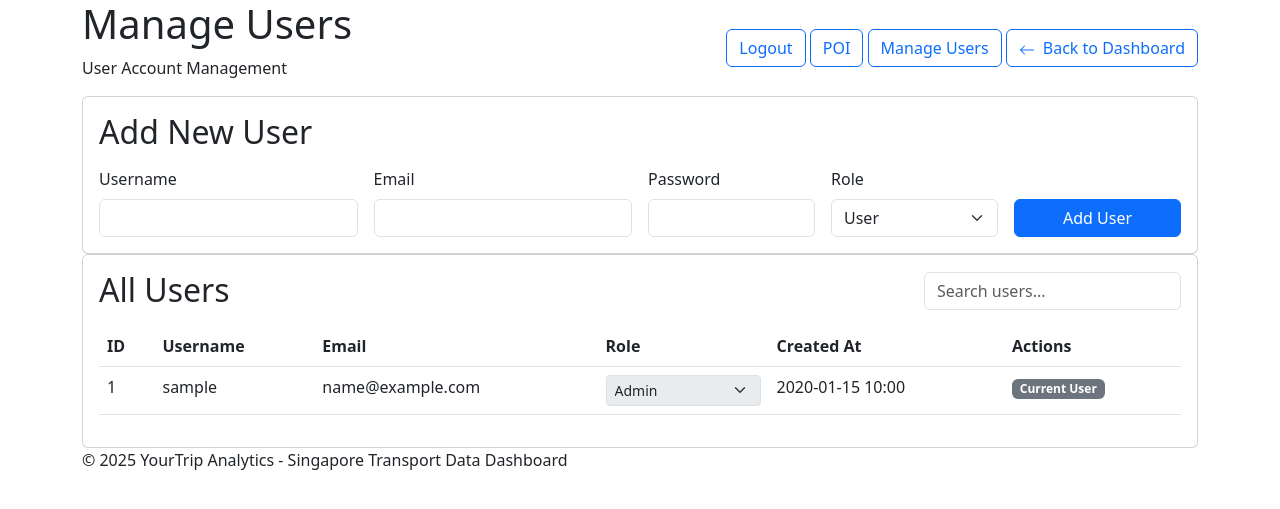
After one commit to LohKaiChuin/inf2003, a PHP site: page /manage_users.php in a window 1280 px wide. The commit adds this page. Shown: the top 509 px of the page. Run offline with PHP 8.4, Linux system fonts and the light colour scheme; the visitor is signed in with stand-in values (Sample User, id 1); tables that the repository leaves empty or names only in its code hold one stand-in row (values such as "Sample post").

Commit message:
manage users

```diff
--- a/inc/navbar.inc.php
+++ b/inc/navbar.inc.php
@@ -1,6 +1,7 @@
 <nav>
     <a href="logout.php" class="btn btn-outline-primary">Logout</a>
     <a href="poi.php" class="btn btn-outline-primary">POI</a>
+    <a href="manage_users.php" class="btn btn-outline-primary">Manage Users</a>
 
     <a href="index.php" class="btn btn-outline-primary">
     <svg width="16" height="16" fill="currentColor" class="me-2" viewBox="0 0 16 16">
--- /dev/null
+++ b/manage_users.php
@@ -0,0 +1,370 @@
+<?php
+session_start();
+
+// Check if user is logged in and is an admin
+if (!isset($_SESSION['user_id']) || $_SESSION['role'] !== 'admin') {
+    header('Location: login.php');
+    exit();
+}
+
+require_once 'config.php';
+
+// Handle AJAX requests for user operations
+if ($_SERVER['REQUEST_METHOD'] === 'POST' && isset($_POST['action'])) {
+    header('Content-Type: application/json');
+
+    try {
+        $pdo = getDBConnection();
+        $response = ['success' => false, 'message' => ''];
+
+        switch ($_POST['action']) {
+            case 'delete':
+                $userId = intval($_POST['user_id']);
+
+                // Prevent admin from deleting themselves
+                if ($userId === $_SESSION['user_id']) {
+                    $response['message'] = 'You cannot delete your own account';
+                    break;
+                }
+
+                $stmt = $pdo->prepare("DELETE FROM users WHERE id = ?");
+                $stmt->execute([$userId]);
+
+                $response['success'] = true;
+                $response['message'] = 'User deleted successfully';
+                break;
+
+            case 'update_role':
+                $userId = intval($_POST['user_id']);
+                $newRole = $_POST['role'];
+
+                // Validate role
+                if (!in_array($newRole, ['user', 'admin'])) {
+                    $response['message'] = 'Invalid role';
+                    break;
+                }
+
+                // Prevent admin from demoting themselves
+                if ($userId === $_SESSION['user_id']) {
+                    $response['message'] = 'You cannot change your own role';
+                    break;
+                }
+
+                $stmt = $pdo->prepare("UPDATE users SET role = ? WHERE id = ?");
+                $stmt->execute([$newRole, $userId]);
+
+                $response['success'] = true;
+                $response['message'] = 'User role updated successfully';
+                break;
+
+            case 'add':
+                $username = trim($_POST['username']);
+                $email = trim($_POST['email']);
+                $password = $_POST['password'];
+                $role = $_POST['role'];
+
+                // Validation
+                if (empty($username) || empty($email) || empty($password)) {
+                    $response['message'] = 'All fields are required';
+                    break;
+                }
+
+                if (!filter_var($email, FILTER_VALIDATE_EMAIL)) {
+                    $response['message'] = 'Invalid email format';
+                    break;
+                }
+
+                if (!in_array($role, ['user', 'admin'])) {
+                    $response['message'] = 'Invalid role';
+                    break;
+                }
+
+                // Check if username exists
+                $stmt = $pdo->prepare("SELECT id FROM users WHERE username = ?");
+                $stmt->execute([$username]);
+                if ($stmt->fetch()) {
+                    $response['message'] = 'Username already exists';
+                    break;
+                }
+
+                // Check if email exists
+                $stmt = $pdo->prepare("SELECT id FROM users WHERE email = ?");
+                $stmt->execute([$email]);
+                if ($stmt->fetch()) {
+                    $response['message'] = 'Email already exists';
+                    break;
+                }
+
+                // Hash password and insert user
+                $hashedPassword = password_hash($password, PASSWORD_DEFAULT);
+                $stmt = $pdo->prepare("INSERT INTO users (username, email, password, role) VALUES (?, ?, ?, ?)");
+                $stmt->execute([$username, $email, $hashedPassword, $role]);
+
+                $response['success'] = true;
+                $response['message'] = 'User added successfully';
+                break;
+
+            default:
+                $response['message'] = 'Invalid action';
+        }
+
+        echo json_encode($response);
+        exit();
+
+    } catch (Exception $e) {
+        echo json_encode(['success' => false, 'message' => 'Database error: ' . $e->getMessage()]);
+        exit();
+    }
+}
+
+// Fetch all users for display
+try {
+    $pdo = getDBConnection();
+    $stmt = $pdo->query("SELECT id, username, email, role, created_at FROM users ORDER BY created_at DESC");
+    $users = $stmt->fetchAll();
+} catch (Exception $e) {
+    $error = "Error fetching users: " . $e->getMessage();
+    $users = [];
+}
+?>
+<!DOCTYPE html>
+<html lang="en">
+<?php include "inc/head.inc.php"; ?>
+<body>
+    <header class="dashboard-header">
+        <div class="container">
+            <div class="d-flex justify-content-between align-items-center">
+                <div>
+                    <h1 class="dashboard-title">Manage Users</h1>
+                    <p class="dashboard-subtitle">User Account Management</p>
+                </div>
+                <?php include "inc/navbar.inc.php"; ?>
+            </div>
+        </div>
+    </header>
+
+    <main class="container dashboard-container">
+        <!-- Alert Messages -->
+        <div id="alertContainer"></div>
+
+        <!-- Add User Section -->
+        <section class="section">
+            <div class="card chart-card">
+                <div class="card-body">
+                    <h2 class="chart-title mb-3">Add New User</h2>
+                    <form id="addUserForm" class="row g-3">
+                        <div class="col-md-3">
+                            <label for="newUsername" class="form-label">Username</label>
+                            <input type="text" class="form-control" id="newUsername" name="username" required>
+                        </div>
+                        <div class="col-md-3">
+                            <label for="newEmail" class="form-label">Email</label>
+                            <input type="email" class="form-control" id="newEmail" name="email" required>
+                        </div>
+                        <div class="col-md-2">
+                            <label for="newPassword" class="form-label">Password</label>
+                            <input type="password" class="form-control" id="newPassword" name="password" required>
+                        </div>
+                        <div class="col-md-2">
+                            <label for="newRole" class="form-label">Role</label>
+                            <select class="form-select" id="newRole" name="role" required>
+                                <option value="user">User</option>
+                                <option value="admin">Admin</option>
+                            </select>
+                        </div>
+                        <div class="col-md-2 d-flex align-items-end">
+                            <button type="submit" class="btn btn-primary w-100">Add User</button>
+                        </div>
+                    </form>
+                </div>
+            </div>
+        </section>
+
+        <!-- Users Table -->
+        <section class="section">
+            <div class="card chart-card">
+                <div class="card-body">
+                    <div class="d-flex justify-content-between align-items-center mb-3">
+                        <h2 class="chart-title mb-0">All Users</h2>
+                        <div>
+                            <input type="text" id="searchUsers" class="form-control" placeholder="Search users...">
+                        </div>
+                    </div>
+
+                    <?php if (isset($error)): ?>
+                        <div class="alert alert-danger"><?php echo htmlspecialchars($error); ?></div>
+                    <?php else: ?>
+                        <div class="table-responsive">
+                            <table class="table table-hover" id="usersTable">
+                                <thead>
+                                    <tr>
+                                        <th>ID</th>
+                                        <th>Username</th>
+                                        <th>Email</th>
+                                        <th>Role</th>
+                                        <th>Created At</th>
+                                        <th>Actions</th>
+                                    </tr>
+                                </thead>
+                                <tbody>
+                                    <?php foreach ($users as $user): ?>
+                                        <tr data-user-id="<?php echo $user['id']; ?>">
+                                            <td><?php echo htmlspecialchars($user['id']); ?></td>
+                                            <td><?php echo htmlspecialchars($user['username']); ?></td>
+                                            <td><?php echo htmlspecialchars($user['email']); ?></td>
+                                            <td>
+                                                <select class="form-select form-select-sm role-select"
+                                                        data-user-id="<?php echo $user['id']; ?>"
+                                                        <?php echo $user['id'] === $_SESSION['user_id'] ? 'disabled' : ''; ?>>
+                                                    <option value="user" <?php echo $user['role'] === 'user' ? 'selected' : ''; ?>>User</option>
+                                                    <option value="admin" <?php echo $user['role'] === 'admin' ? 'selected' : ''; ?>>Admin</option>
+                                                </select>
+                                            </td>
+                                            <td><?php echo date('Y-m-d H:i', strtotime($user['created_at'])); ?></td>
+                                            <td>
+                                                <?php if ($user['id'] !== $_SESSION['user_id']): ?>
+                                                    <button class="btn btn-sm btn-danger delete-user"
+                                                            data-user-id="<?php echo $user['id']; ?>"
+                                                            data-username="<?php echo htmlspecialchars($user['username']); ?>">
+                                                        Delete
+                                                    </button>
+                                                <?php else: ?>
+                                                    <span class="badge bg-secondary">Current User</span>
+                                                <?php endif; ?>
+                                            </td>
+                                        </tr>
+                                    <?php endforeach; ?>
+                                </tbody>
+                            </table>
+                        </div>
+                    <?php endif; ?>
+                </div>
+            </div>
+        </section>
+    </main>
+
+    <?php include "inc/footer.inc.php"; ?>
+
+    <script>
+        // Show alert message
+        function showAlert(message, type = 'success') {
+            const alertContainer = document.getElementById('alertContainer');
+            const alert = document.createElement('div');
+            alert.className = `alert alert-${type} alert-dismissible fade show`;
+            alert.innerHTML = `
+                ${message}
+                <button type="button" class="btn-close" data-bs-dismiss="alert"></button>
+            `;
+            alertContainer.appendChild(alert);
+
+            setTimeout(() => {
+                alert.remove();
+            }, 5000);
+        }
+
+        // Add new user
+        document.getElementById('addUserForm').addEventListener('submit', async function(e) {
+            e.preventDefault();
+
+            const formData = new FormData(this);
+            formData.append('action', 'add');
+
+            try {
+                const response = await fetch('manage_users.php', {
+                    method: 'POST',
+                    body: formData
+                });
+
+                const result = await response.json();
+
+                if (result.success) {
+                    showAlert(result.message, 'success');
+                    this.reset();
+                    setTimeout(() => location.reload(), 1500);
+                } else {
+                    showAlert(result.message, 'danger');
+                }
+            } catch (error) {
+                showAlert('Error adding user: ' + error.message, 'danger');
+            }
+        });
+
+        // Update user role
+        document.querySelectorAll('.role-select').forEach(select => {
+            select.addEventListener('change', async function() {
+                const userId = this.dataset.userId;
+                const newRole = this.value;
+
+                const formData = new FormData();
+                formData.append('action', 'update_role');
+                formData.append('user_id', userId);
+                formData.append('role', newRole);
+
+                try {
+                    const response = await fetch('manage_users.php', {
+                        method: 'POST',
+                        body: formData
+                    });
+
+                    const result = await response.json();
+
+                    if (result.success) {
+                        showAlert(result.message, 'success');
+                    } else {
+                        showAlert(result.message, 'danger');
+                        location.reload();
+                    }
+                } catch (error) {
+                    showAlert('Error updating role: ' + error.message, 'danger');
+                    location.reload();
+                }
+            });
+        });
+
+        // Delete user
+        document.querySelectorAll('.delete-user').forEach(button => {
+            button.addEventListener('click', async function() {
+                const userId = this.dataset.userId;
+                const username = this.dataset.username;
+
+                if (!confirm(`Are you sure you want to delete user "${username}"?`)) {
+                    return;
+                }
+
+                const formData = new FormData();
+                formData.append('action', 'delete');
+                formData.append('user_id', userId);
+
+                try {
+                    const response = await fetch('manage_users.php', {
+                        method: 'POST',
+                        body: formData
+                    });
+
+                    const result = await response.json();
+
+                    if (result.success) {
+                        showAlert(result.message, 'success');
+                        setTimeout(() => location.reload(), 1000);
+                    } else {
+                        showAlert(result.message, 'danger');
+                    }
+                } catch (error) {
+                    showAlert('Error deleting user: ' + error.message, 'danger');
+                }
+            });
+        });
+
+        // Search users
+        document.getElementById('searchUsers').addEventListener('input', function() {
+            const searchTerm = this.value.toLowerCase();
+            const rows = document.querySelectorAll('#usersTable tbody tr');
+
+            rows.forEach(row => {
+                const text = row.textContent.toLowerCase();
+                row.style.display = text.includes(searchTerm) ? '' : 'none';
+            });
+        });
+    </script>
+</body>
+</html>
```
Also changed, not shown: admin-dashboard.php (+9 -0 lines), login.php (+4 -10 lines).
